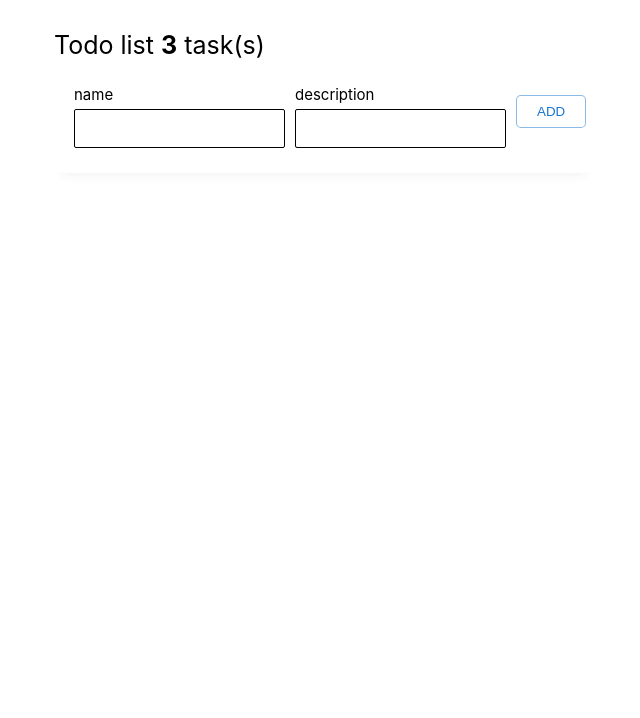
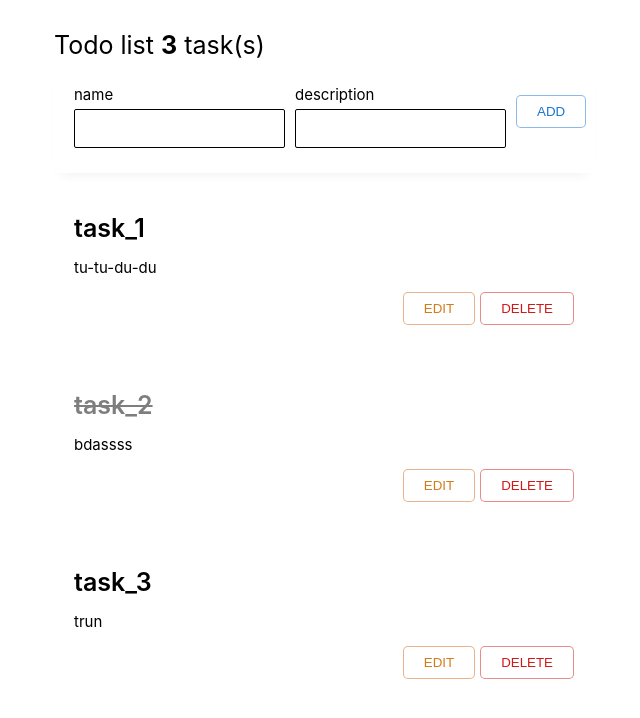
Before and after one commit to nikitsch/list-typescript, a React (Create React App) app: page / in a window 1280 px wide. Shown: the top 718 px of the page, without its empty margins (336-976 px from the left). Built offline with nearby package versions, Linux system fonts and the light colour scheme.

Commit message:
feat: change checked todo

```diff
--- a/src/App.tsx
+++ b/src/App.tsx
@@ -3,6 +3,7 @@ import logo from './logo.svg';
 import style from './App.module.css';
 import { Header } from './components/Header/Header';
 import { TodoPanel } from './components/TodoPanel/TodoPanel';
+import { TodoList } from './components/TodoList/TodoList';
 
 const DEFAULT_TODO_LIST = [
   { id: 1, name: 'task_1', description: "tu-tu-du-du", checked: false },
@@ -17,11 +18,19 @@ function App() {
     setTodos([...todos, { id: todos[todos.length - 1].id + 1, description, name, checked: false }])
   }
 
+  const checkTodo = (id: Todo["id"]) => {
+    setTodos(todos.map(todo => {
+      if (todo.id === id) return { ...todo, checked: !todo.checked }
+      return todo
+    }))
+  }
+
   return (
     <div className={style.app_container}>
       <div className={style.container}>
         <Header todoCount={todos.length} />
-        <TodoPanel addTodo={addTodo}/>
+        <TodoPanel addTodo={addTodo} />
+        <TodoList todos={todos} checkTodo={checkTodo} />
       </div>
     </div>
   );
--- a/src/components/Button/Button.module.css
+++ b/src/components/Button/Button.module.css
@@ -11,7 +11,7 @@
 }
 
 .button_orange:hover {
-  border: 1px solid rgba(210, 102, 25, 0.05);
+  border-color: rgba(210, 102, 25, 0.3);
 }
 
 .button_blue {
@@ -20,7 +20,7 @@
 }
 
 .button_blue:hover {
-  border: 1px solid rgba(25, 118, 210, 0.05);
+  border-color: rgba(25, 118, 210, 0.3);
 }
 
 .button_red {
@@ -29,5 +29,5 @@
 }
 
 .button_red:hover {
-  border: 1px solid rgba(210, 25, 25, 0.05);
+  border-color: rgba(210, 25, 25, 0.3);
 }
--- /dev/null
+++ b/src/components/TodoList/TodoItem/TodoItem.module.css
@@ -0,0 +1,25 @@
+.todo_item_container {
+  width: 100%;
+  margin-bottom: 15px;
+  padding: 25px 20px;
+  border-radius: 5px;
+  background-color: white;
+}
+
+.todo_item_title {
+  margin-bottom: 15px;
+  font-size: 25px;
+  font-weight: 600;
+  cursor: pointer;
+}
+
+.todo_item_description {
+  margin-bottom: 15px;
+  font-size: 15px;
+}
+
+.todo_item_button_container {
+  display: flex;
+  justify-content: right;
+  gap: 5px;
+}
--- /dev/null
+++ b/src/components/TodoList/TodoItem/TodoItem.tsx
@@ -0,0 +1,31 @@
+import React from "react"
+import { Button } from "../../Button/Button";
+import style from "./TodoItem.module.css"
+
+interface TodoItemProps {
+  todo: Todo
+  checkTodo: (id: Todo["id"]) => void
+}
+
+export const TodoItem: React.FC<TodoItemProps> = ({ todo, checkTodo }) => {
+
+  return <div className={style.todo_item_container}>
+    <div>
+      <div aria-hidden className={style.todo_item_title}
+        style={{
+          opacity: todo.checked ? 0.5 : 1,
+          textDecoration: todo.checked ? "line-through" : "none"
+        }}
+        onClick={() => checkTodo(todo.id)}>
+        {todo.name}
+      </div>
+      <div aria-hidden className={style.todo_item_description}>
+        {todo.description}
+      </div>
+    </div>
+    <div className={style.todo_item_button_container}>
+      <Button color="orange">EDIT</Button>
+      <Button color="red">DELETE</Button>
+    </div>
+  </div>
+}
--- /dev/null
+++ b/src/components/TodoList/TodoList.tsx
@@ -0,0 +1,15 @@
+import React from "react";
+import { TodoItem } from "./TodoItem/TodoItem";
+
+interface TodoListProps {
+  todos: Todo[]
+  checkTodo: (id: Todo["id"]) => void
+}
+
+export const TodoList: React.FC<TodoListProps> = ({ todos, checkTodo }) => (
+  <div>
+    {todos.map((todo) =>
+      <TodoItem todo={todo} checkTodo={checkTodo} />
+    )}
+  </div>
+)
```
